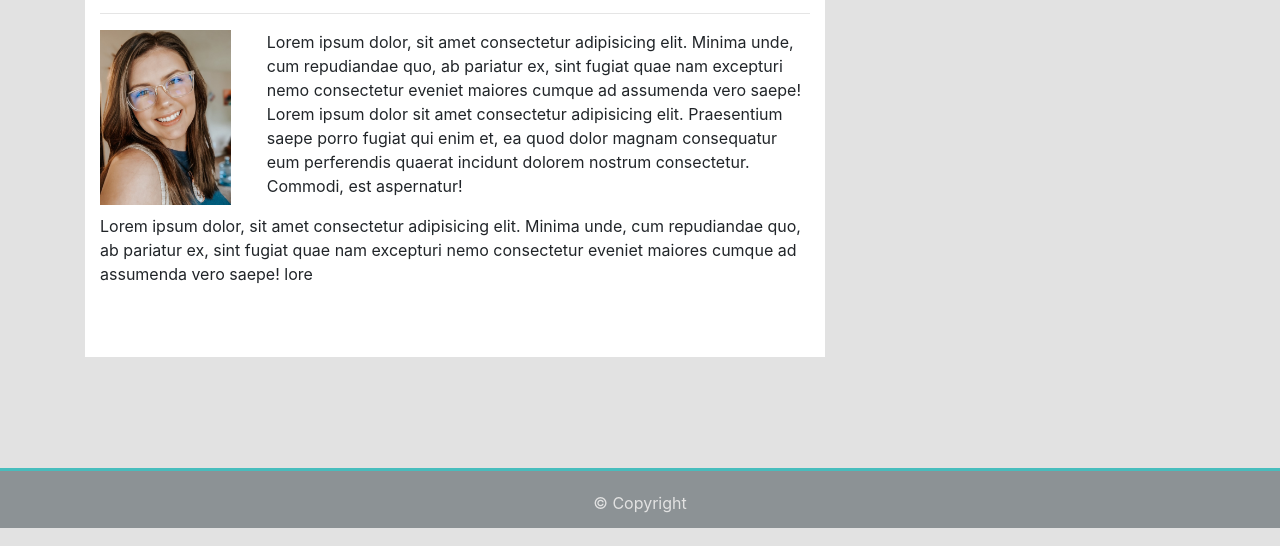
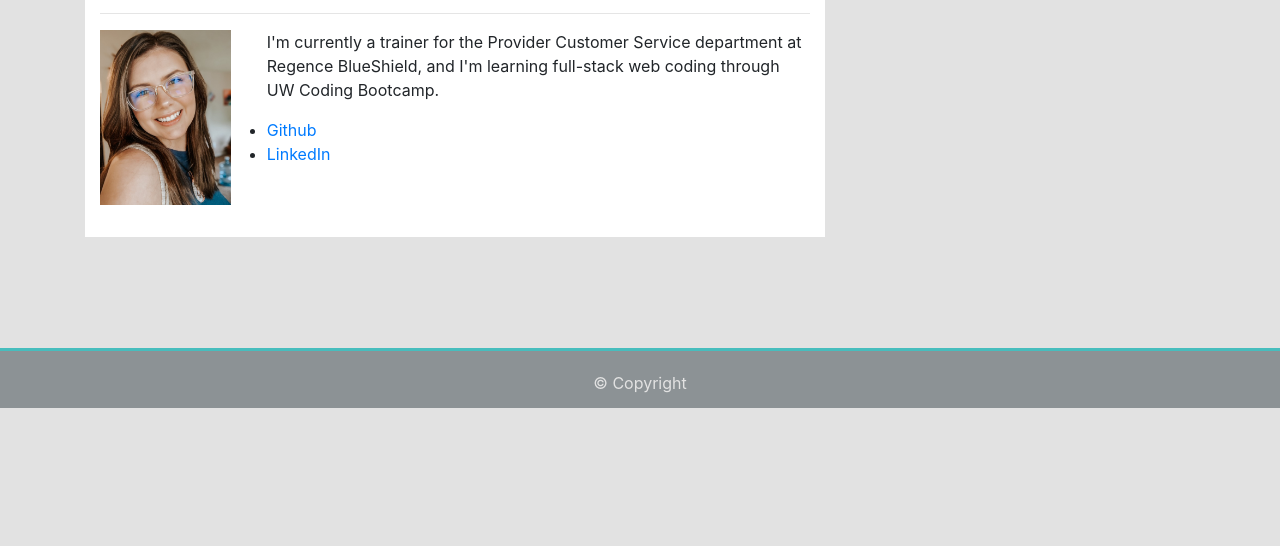
Before and after one commit to baileymyers/Responsive-Portfolio, a plain HTML site: page index.html in a window 1280 px wide. Shown: the part 254-800 px from the top of the page. Drawn offline with nearby package versions, Linux system fonts and the light colour scheme.

Commit message:
adding more info to about me

```diff
--- a/index.html
+++ b/index.html
@@ -37,11 +37,20 @@
               <hr>
               <img src="images\me.JPG" class="my-image float-left">
               <p>
-                Lorem ipsum dolor, sit amet consectetur adipisicing elit. Minima unde, cum repudiandae quo, ab pariatur ex, sint fugiat quae nam excepturi nemo consectetur eveniet maiores cumque ad assumenda vero saepe! Lorem ipsum dolor sit amet consectetur adipisicing elit. Praesentium saepe porro fugiat qui enim et, ea quod dolor magnam consequatur eum perferendis quaerat incidunt dolorem nostrum consectetur. Commodi, est aspernatur!
+                I'm currently a trainer for the Provider Customer Service department at Regence BlueShield, and I'm learning full-stack web coding through UW Coding Bootcamp.
               </p>
-              <p>
-                Lorem ipsum dolor, sit amet consectetur adipisicing elit. Minima unde, cum repudiandae quo, ab pariatur ex, sint fugiat quae nam excepturi nemo consectetur eveniet maiores cumque ad assumenda vero saepe! lore
-              </p>
+              <ul>
+                <li>
+                  <a href="https://github.com/baileymyers">
+                    <span>Github</span>
+                  </a>
+                </li>
+                <li>
+                  <a href="https://www.linkedin.com/in/bailey-myers-9a39a3b8/">
+                    <span>LinkedIn</span>
+                  </a>
+                </li>
+              </ul>
             </div>
           </div>
         </div>
```
